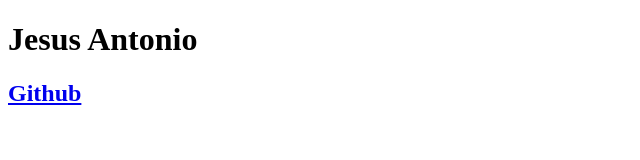
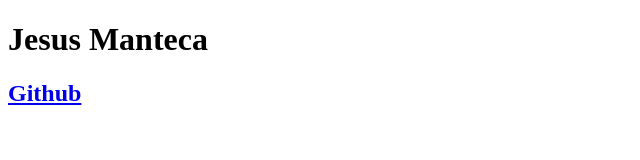
Before and after one commit to jesusmanteca/portfolio-generator, a plain HTML site: page index.html in a window 1280 px wide. Shown: the full height of the page, 0-640 px from the left. Drawn offline with Linux system fonts and the light colour scheme.

Commit message:
checking to be sure it works

```diff
--- a/index.html
+++ b/index.html
@@ -9,7 +9,7 @@
     </head>
 
     <body>
-      <h1>Jesus Antonio</h1>
+      <h1>Jesus Manteca</h1>
       <h2><a href="https://github.com/jesusmanteca">Github</a></h2>
     </body>
     </html>
```
